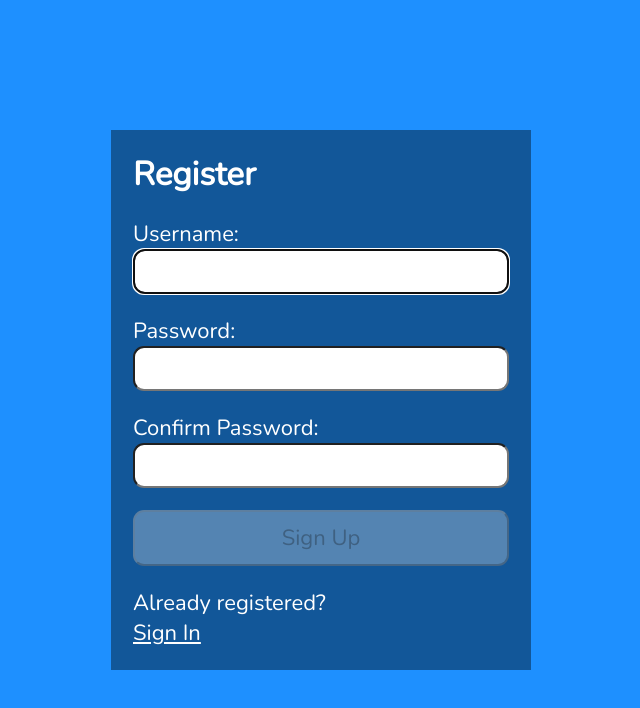
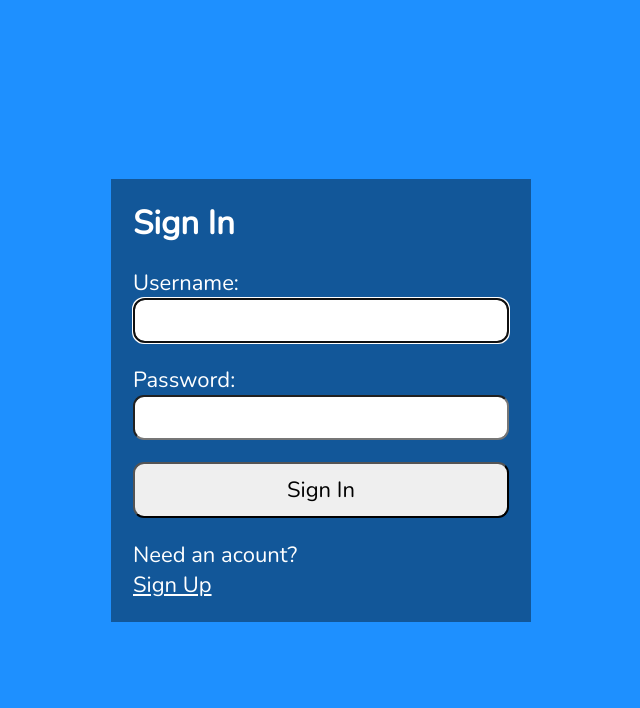
Before and after one commit to MyP99999/JWTLogin-frontend, a React (Create React App) app: page / in a window 1280 px wide. Shown: the top 708 px of the page, without its empty margins (319-959 px from the left). Built offline with nearby package versions, Linux system fonts and the light colour scheme.

Commit message:
login form

```diff
--- a/src/App.js
+++ b/src/App.js
@@ -1,10 +1,12 @@
+import Login from './Login';
 import Register from './Register';
 
 function App() {
 
   return (
     <main className="App">
-      <Register />
+      {/* <Register /> */}
+      <Login />
     </main>
   );
 }
--- /dev/null
+++ b/src/Login.js
@@ -0,0 +1,112 @@
+import React from 'react'
+import { useRef, useState, useEffect, useContext } from 'react'
+import AuthContext from './context/AuthProvider'
+import axios from './api/axios'
+const LOGIN_URL = '/auth'
+
+const Login = () => {
+    const { setAuth } = useContext(AuthContext)
+
+    const userRef = useRef()
+    const errRef = useRef()
+
+    const [user, setUser] = useState('')
+    const [pwd, setPwd] = useState('')
+    const [errMsg, setErrMsg] = useState('')
+    const [success, setSuccess] = useState(false)
+
+    useEffect(() => {
+        userRef.current.focus()
+    }, [])
+
+    useEffect(() => {
+        setErrMsg('')
+
+    }, [user, pwd])
+
+    const handleSubmit = async (e) => {
+        e.preventDefault();
+
+        try {
+            const response = await axios.post(LOGIN_URL,
+                JSON.stringify({ user, pwd }),
+                {
+                    headers: { 'Content-Type': 'application/json' },
+                    withCredentials: true
+                }
+            );
+            console.log(JSON.stringify(response?.data))
+            // console.log(JSON.stringify(response))
+            const accessToken = response?.data?.accessToken;
+            const roles = response?.data?.roles;
+            setAuth({ user, pwd, roles, accessToken });
+            setPwd('')
+            setUser('')
+            setSuccess(true)
+        } catch (err) {
+            if (!err?.response) {
+                setErrMsg('No Server Response')
+            } else if (err.response?.status === 400) {
+                setErrMsg('Missing username or password')
+            } else if (err.response?.status === 401) {
+                setErrMsg('Unauthorized')
+            } else {
+                setErrMsg('Login Failed')
+            }
+            errRef.current.focus()
+        }
+
+
+    }
+
+
+    return (
+        <>
+            {success ? (
+                <section>
+                    <h1>You are now logged in!</h1>
+                    <br />
+                    <p>
+                        <a href="#">Go to home</a>
+                    </p>
+                </section>
+            ) : (
+                <section>
+                    <p ref={errRef} className={errMsg ? 'errmsg' : 'offscreen'} aria-live='assertive'>{errMsg}</p>
+                    <h1>Sign In</h1>
+                    <form onSubmit={handleSubmit}>
+                        <label htmlFor="username">Username:</label>
+                        <input
+                            type="text"
+                            id='username'
+                            ref={userRef}
+                            autoComplete='off'
+                            onChange={(e) => setUser(e.target.value)}
+                            value={user}
+
+                        />
+                        <label htmlFor="password">Password:</label>
+                        <input
+                            type="password"
+                            id='password'
+                            onChange={(e) => setPwd(e.target.value)}
+                            value={pwd}
+                            required
+                        />
+                        <button>
+                            Sign In
+                        </button>
+                    </form>
+                    <p>
+                        Need an acount? <br />
+                        <span className='line'>
+                            <a href="#">Sign Up</a>
+                        </span>
+                    </p>
+                </section>
+            )}
+        </>
+    )
+}
+
+export default Login
--- /dev/null
+++ b/src/context/AuthProvider.js
@@ -0,0 +1,15 @@
+import { createContext, useState } from "react";
+
+const AuthContext = createContext({})
+
+export const AuthProvider = ({ children }) => {
+    const [auth, setAuth] = useState({})
+
+    return (
+        <AuthContext.Provider value={{ auth, setAuth }}>
+            {children}
+        </AuthContext.Provider>
+    )
+}
+
+export default AuthContext
--- a/src/index.js
+++ b/src/index.js
@@ -2,10 +2,13 @@
 import ReactDOM from 'react-dom';
 import './index.css';
 import App from './App';
+import { AuthProvider } from './context/AuthProvider';
 
 ReactDOM.render(
   <React.StrictMode>
-    <App />
+    <AuthProvider>
+      <App />
+    </AuthProvider>
   </React.StrictMode>,
   document.getElementById('root')
 );
```
